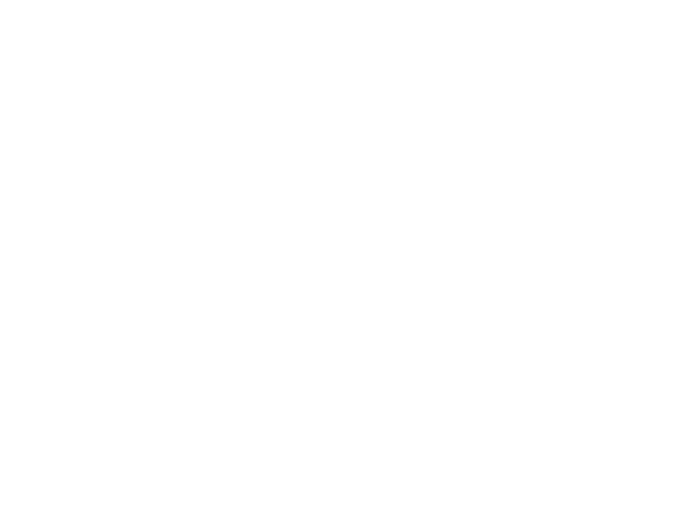
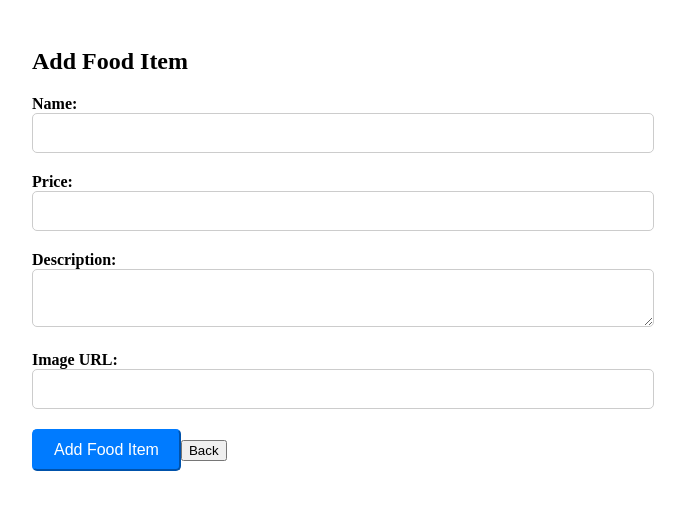
Before and after one commit to LogicPlulse/Intraeats, an Angular app in the folder Intraeats/: page /menu-management in a window 1280 px wide. Before the commit this address led to /. Shown: the top 510 px of the page, without its empty margins (308-993 px from the left). Built offline with nearby package versions, Linux system fonts and the light colour scheme.

Commit message:
created menu-managemnet

```diff
--- a/Intraeats/src/app/app-routing.module.ts
+++ b/Intraeats/src/app/app-routing.module.ts
@@ -3,11 +3,13 @@ import { RouterModule, Routes } from '@angular/router';
 import { DashboardComponent } from './components/dashboard/dashboard.component';
 import { VendorFormComponent } from './components/vendor-form/vendor-form.component'
 import { VendorOrderComponent } from './components/vendor-order/vendor-order.component'
+import { MenuManagementComponent } from './components/menu-management/menu-management.component';
 const routes: Routes = [
   { path: '', redirectTo: '/dashboard', pathMatch: 'full' },
   { path: 'dashboard', component: DashboardComponent },
   { path: 'vendor-form', component: VendorFormComponent },
   { path: 'vendor-order', component: VendorOrderComponent },
+  { path: 'menu-management', component: MenuManagementComponent},
 ];
 
 @NgModule({
--- a/Intraeats/src/app/components/dashboard/dashboard.component.css
+++ b/Intraeats/src/app/components/dashboard/dashboard.component.css
@@ -74,7 +74,7 @@ body {
   width: 100%;
 }
 
-.vendor-form-button {
+.vendor-form-button,.menu-management-button {
   background-color: #28a745;
   color: #fff;
   border: none;
--- a/Intraeats/src/app/components/dashboard/dashboard.component.html
+++ b/Intraeats/src/app/components/dashboard/dashboard.component.html
@@ -25,7 +25,7 @@
           </button>
         </li>
         <li class="nav-item">
-          <button type="submit" class="nav-link vendor-form-button" [routerLink]="['/vendor-order']">
+          <button type="submit" class="nav-link menu-management-button" [routerLink]="['/menu-management']">
             Menu Management
           </button>
         </li>
--- /dev/null
+++ b/Intraeats/src/app/components/menu-management/menu-management.component.css
@@ -0,0 +1,54 @@
+/* menu-management.component.css */
+
+.container {
+    max-width: 600px;
+    margin: 0 auto;
+    padding: 20px;
+}
+
+h2 {
+    font-size: 24px;
+    margin-bottom: 20px;
+}
+
+.form-group {
+    margin-bottom: 20px;
+}
+
+label {
+    font-weight: bold;
+}
+
+input[type="text"],
+input[type="number"],
+textarea {
+    width: 100%;
+    padding: 10px;
+    border: 1px solid #ccc;
+    border-radius: 5px;
+    font-size: 16px;
+}
+
+.small-text {
+    font-size: 12px;
+}
+
+.btn-primary {
+    background-color: #007bff;
+    border-color: #007bff;
+    color: #fff;
+    padding: 10px 20px;
+    font-size: 16px;
+    border-radius: 5px;
+    cursor: pointer;
+}
+
+.btn-primary:hover {
+    background-color: #0056b3;
+    border-color: #0056b3;
+}
+
+.invalid-feedback {
+    color: #dc3545;
+    font-size: 12px;
+}
--- /dev/null
+++ b/Intraeats/src/app/components/menu-management/menu-management.component.html
@@ -0,0 +1,42 @@
+<!-- menu-management.component.html -->
+
+<div class="container">
+    <h2>Add Food Item</h2>
+    <form [formGroup]="foodItemForm" (ngSubmit)="addFoodItem()">
+        <div class="form-group">
+            <label for="name">Name:</label>
+            <input type="text" formControlName="name" class="form-control" required>
+            <div *ngIf="foodItemForm.get('name')?.invalid && foodItemForm.get('name')?.touched">
+                <small class="text-danger">Please enter a name for the food item</small>
+            </div>
+        </div>
+
+        <div class="form-group">
+            <label for="price">Price:</label>
+            <input type="number" formControlName="price" class="form-control" required>
+            <div *ngIf="foodItemForm.get('price')?.invalid && foodItemForm.get('price')?.touched">
+                <small class="text-danger">Please enter a price for the food item</small>
+            </div>
+        </div>
+
+        <div class="form-group">
+            <label for="description">Description:</label>
+            <textarea formControlName="description" class="form-control" required></textarea>
+            <div *ngIf="foodItemForm.get('description')?.invalid && foodItemForm.get('description')?.touched">
+                <small class="text-danger">Please enter a description for the food item</small>
+            </div>
+        </div>
+
+        <div class="form-group">
+            <label for="imageUrl">Image URL:</label>
+            <input type="text" formControlName="imageUrl" class="form-control" required>
+            <div *ngIf="foodItemForm.get('imageUrl')?.invalid && foodItemForm.get('imageUrl')?.touched">
+                <small class="text-danger">Please enter an image URL for the food item</small>
+            </div>
+        </div>
+
+        <button type="submit" class="btn btn-primary" [disabled]="!foodItemForm.valid">Add Food Item</button>
+        <button (click)="goBack()" class="back-button">Back</button>
+
+    </form>
+</div>
--- /dev/null
+++ b/Intraeats/src/app/components/menu-management/menu-management.component.ts
@@ -0,0 +1,41 @@
+// menu-management.component.ts
+
+import { Component, OnInit } from '@angular/core';
+import { FormBuilder, FormGroup, Validators } from '@angular/forms'; // Importing FormBuilder and FormGroup from @angular/forms
+import { Router } from '@angular/router';
+
+
+@Component({
+  selector: 'app-menu-management',
+  templateUrl: './menu-management.component.html',
+  styleUrls: ['./menu-management.component.css']
+})
+export class MenuManagementComponent implements OnInit {
+  foodItemForm!: FormGroup;
+  router: any;
+
+  constructor(private formBuilder: FormBuilder, router: Router) { }
+
+
+  ngOnInit(): void {
+    this.foodItemForm = this.formBuilder.group({
+      name: ['', Validators.required],
+      price: ['', Validators.required],
+      description: ['', Validators.required],
+      imageUrl: ['', Validators.required]
+    });
+  }
+
+  addFoodItem() {
+    if (this.foodItemForm.valid) {
+      // Add your logic to save the food item here
+      console.log('Adding food item:', this.foodItemForm.value);
+      // You can also reset the form after adding the food item
+      this.foodItemForm.reset();
+    }
+  }
+  goBack(): void {
+    // Navigate back to the previous page
+    this.router.navigate(['/']);
+  }
+}
```
Also changed, not shown: Intraeats/src/app/app.module.ts (+4 -3 lines), 1 other file (tests, documents, lock files or other folders).
